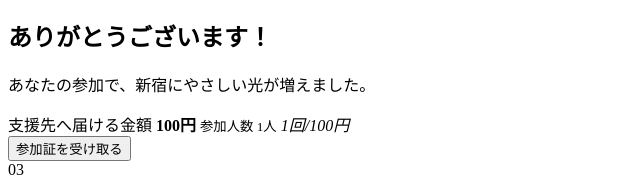
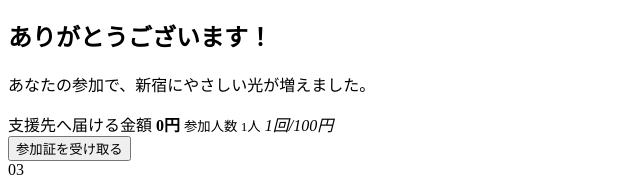
Before and after one commit to taku629/DOOH, a React app: page web/participant-flow-women-orange.html in a window 1280 px wide. Shown: the part 1145-1341 px from the top of the page, 0-640 px from the left. Built offline with nearby package versions, Linux system fonts and the light colour scheme.

Commit message:
Use 0 placeholder for women-orange counter too
Missed in the batch that reset the thanks counter placeholder.

Co-Authored-By: Claude Fable 5 <noreply@anthropic.com>

```diff
--- a/web/participant-flow-women-orange.html
+++ b/web/participant-flow-women-orange.html
@@ -97,7 +97,7 @@
           <p>あなたの参加で、新宿にやさしい光が増えました。</p>
           <div class="counter-box" id="counterBox">
             <span>支援先へ届ける金額</span>
-            <strong><span id="counterValue">100</span><span class="unit">円</span></strong>
+            <strong><span id="counterValue">0</span><span class="unit">円</span></strong>
             <small>参加人数 <span id="counterParticipants">1</span>人</small>
             <em>1回/100円</em>
           </div>
```
